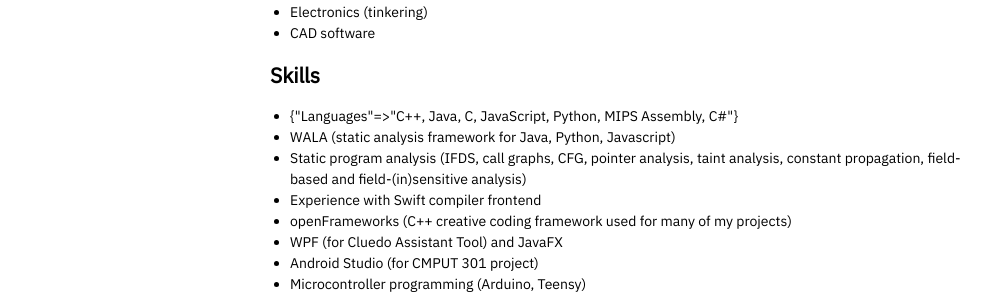
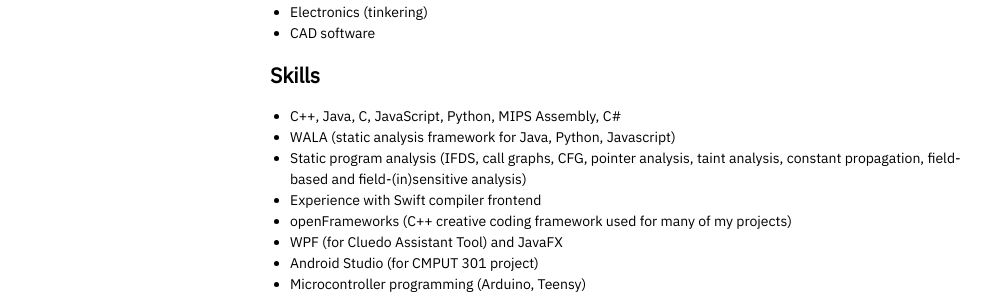
Before and after one commit to tiganov/tiganov.github.io, a Jekyll site: the page built from cv.html, in a window 1280 px wide. Shown: the part 228-525 px from the top of the page, without its empty margins (132-1136 px from the left). Built offline with Jekyll 4.4.1, drawn with Linux system fonts in a browser that asks for light colours; some of the changed lines change nothing that is shown.

Commit message:
fixed formatting

```diff
--- a/_config.yml
+++ b/_config.yml
@@ -118,7 +118,7 @@
   - CAD software
 
 skills:
-  - Languages: C++, Java, C, JavaScript, Python, MIPS Assembly, C#
+  - C++, Java, C, JavaScript, Python, MIPS Assembly, C#
   - WALA (static analysis framework for Java, Python, Javascript)
   - Static program analysis (IFDS, call graphs, CFG, pointer analysis, taint analysis, constant propagation, field-based and field-(in)sensitive analysis)
   - Experience with Swift compiler frontend
```
Also changed, not shown: 1 other file.
